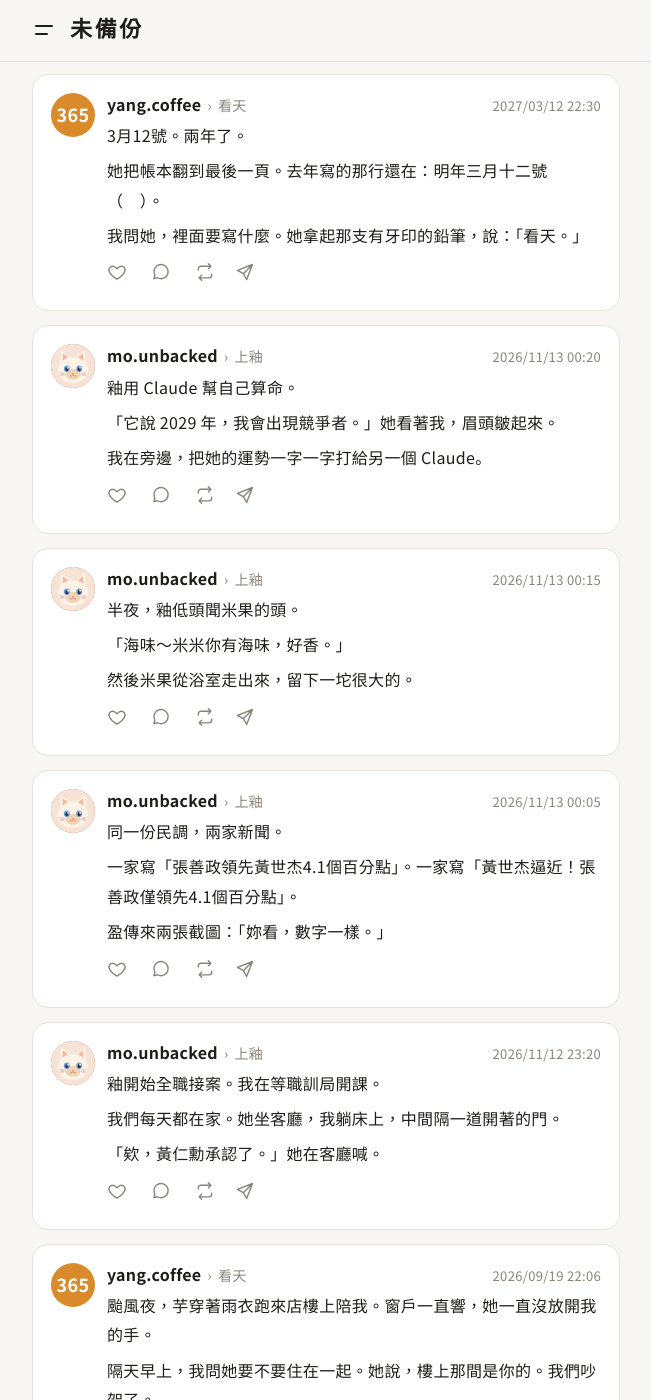
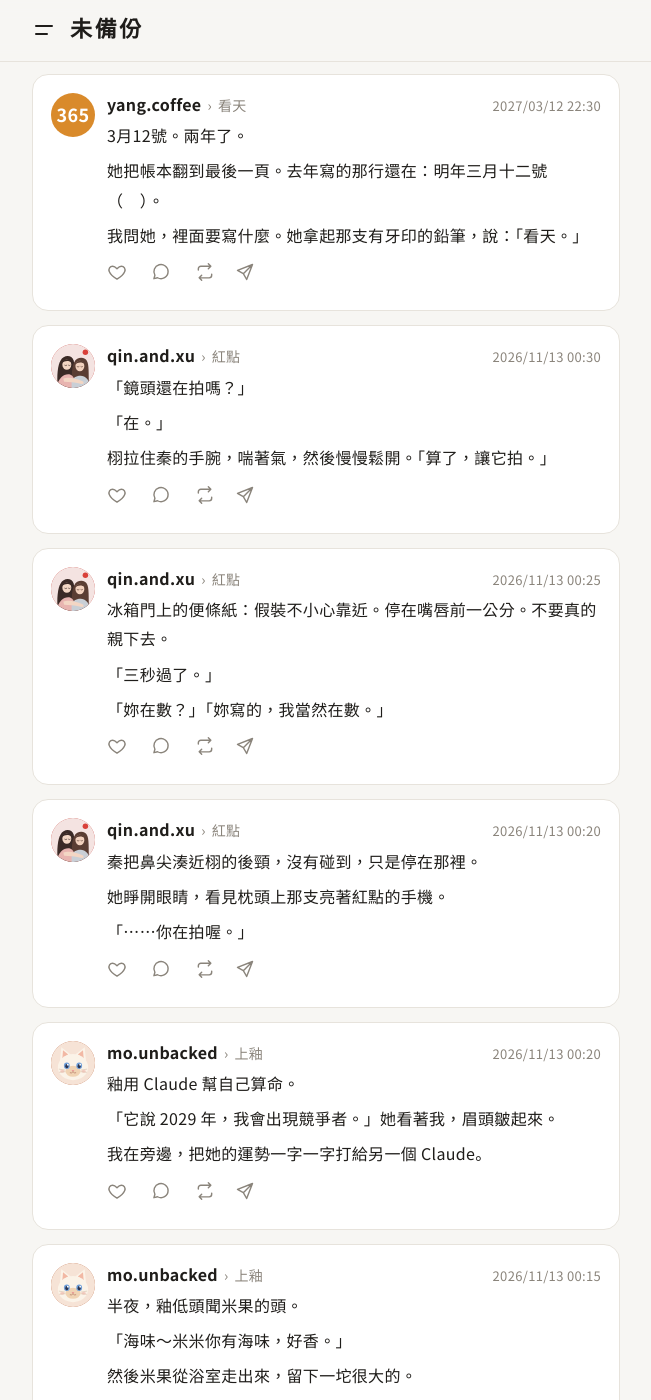
Before and after one commit to Sierra2121/weibeifen, a Jekyll site: the page built from index.html, in a window 1280 px wide and 1400 px high. Shown: the whole window, without its empty margins (314-965 px from the left). Built offline with Jekyll 4.4.1, drawn with Linux system fonts in a browser that asks for light colours; part of the change alters nothing that is shown.

Commit message:
《紅點》第1–3篇、秦的角色與頭貼

```diff
--- a/_data/characters.yml
+++ b/_data/characters.yml
@@ -47,3 +47,11 @@ chuan:
   glyph: 川
   color: "#3f6b8a"
   bio: 興大附農機電科。155 公分，長頭髮，每天跑五公里。量東西要量十次。
+qin:
+  name: 秦
+  handle: qin.and.xu
+  novel: hongdian
+  avatar: qin.svg
+  glyph: 秦
+  color: "#c8423a"
+  bio: 情侶帳號「秦與栩，收音中」。拍她，也拍她看她的樣子。
--- a/_data/novels.yml
+++ b/_data/novels.yml
@@ -15,3 +15,7 @@ gongdi:
   title: 共地
   icon: 🔌
   blurb: 2023 年，興大附農機電科。一個要量十次才甘願的女生，遇到一個不用練就拿第一的女生。
+hongdian:
+  title: 紅點
+  icon: 🔴
+  blurb: 錄影中的那顆紅點。看得見的是被拍的，看不見的才是真的。
--- /dev/null
+++ b/_posts/2026-11-13-hongdian01.md
@@ -0,0 +1,137 @@
+---
+layout: thread
+title: 第一支影片
+character: qin
+novel: hongdian
+chapter: 1
+teaser: |
+  秦把鼻尖湊近栩的後頸，沒有碰到，只是停在那裡。
+
+  她睜開眼睛，看見枕頭上那支亮著紅點的手機。
+
+  「……你在拍喔。」
+date: 2026-11-13 00:20:00 +0800
+---
+六點四十。
+
+窗簾沒拉緊，留了一道很細的縫，光從那裡慢慢爬進來，先爬上床尾，再爬上棉被的皺褶，最後停在栩裸露的肩膀上。
+
+秦已經醒了很久。
+
+她沒有動，只是側躺著看。栩背對她睡，呼吸很輕、很長，肩胛骨隨著呼吸一起一伏，像一隻還沒醒的鳥。睡衣的領口歪了，滑到一邊，露出一小片後頸，上面黏著幾縷頭髮，被睡出來的熱氣弄得有點濕。
+
+秦看著那幾縷頭髮，看了很久。
+
+她伸手去拿床頭的手機，螢幕亮起，停在昨晚滑到一半的頁面。別人家的女生抱著別人家的女生。
+
+她把相機打開，靠在疊高的枕頭上，鏡頭斜斜地對著床。
+
+紅點亮起來的那一刻，房間忽然變得很安靜。
+
+***
+
+她沒有馬上抱過去。
+
+她先是靠近，很慢很慢地，讓兩個人之間的距離從一個手掌，變成幾根手指，再變成一點點空氣。她能感覺到栩身上散出來的溫度，在被子裡悶了一整夜，暖暖的、軟軟的，帶著洗髮精殘留的淡淡花香。
+
+她把鼻尖湊近栩的後頸，沒有碰到，只是停在那裡。
+
+呼吸落在皮膚上。
+
+栩的肩膀很輕地縮了一下，像是被羽毛掃過。但她沒醒，只是在夢裡皺了一下眉，又鬆開。
+
+秦忍住笑，手從被子底下探進去，指尖先碰到栩的腰側。隔著薄薄的睡衣，她摸到那裡的溫度比別處更高一點。她的手掌一點一點貼上去，沿著腰線往前滑，最後停在栩的小腹上，整個掌心覆住。
+
+栩在那一刻吸了一口氣。
+
+很淺，很短，可是秦聽得一清二楚。
+
+她把下巴靠上栩的肩窩，嘴唇貼著她的耳後，沒有親，只是貼著。她能感覺到栩耳朵下面那條細細的脈搏，一下、一下，跳得比剛才快。
+
+「嗯……」
+
+栩往後靠了。
+
+不是醒來那種靠，是半夢半醒、身體自己找到熟悉位置的那種靠。她的背一寸一寸貼上秦的胸口，直到兩個人之間沒有任何縫隙。秦的心跳撞在她背上，她的呼吸撞在秦的手臂上。
+
+然後栩的手動了。
+
+她摸索著找到秦放在她小腹上的那隻手，手指先是勾住秦的小指，停了一下，然後一根、一根，慢慢地扣進她的指縫裡，扣得很緊。
+
+秦整個人僵住。
+
+她每天都抱著栩睡，可是從來沒有這麼清楚地感覺過，栩的指腹有多軟，扣緊的時候會用多少力氣，掌心貼著掌心的地方會慢慢滲出一點點汗。
+
+鏡頭在拍。
+
+她知道鏡頭在拍，所以每一秒都被拉得好長。
+
+她把嘴唇往下移了一點點，貼在栩的頸側，很輕很輕地說：
+
+「早安。」
+
+氣音落在那片皮膚上，栩的肩膀明顯地抖了一下。
+
+***
+
+栩睜開眼睛的速度很慢。
+
+先是睫毛顫了兩下，然後眼皮掀開一條縫，眼神還是霧的，沒有焦點。她就那樣愣愣地看著前方，看著枕頭上那支亮著紅點的手機。
+
+一秒。
+
+兩秒。
+
+「……你在拍喔。」
+
+聲音很啞，帶著剛睡醒的鼻音，尾音輕輕往上飄。
+
+然後秦看見了。
+
+那抹紅是從耳垂開始的。先是一點點粉，然後往上爬到耳廓，往下漫到頸側，漫過秦剛才呼吸落下的那個位置，一路紅進睡衣的領口裡。
+
+栩沒有掙開。
+
+她只是把臉往被子裡埋，埋到只剩一雙眼睛露在外面，濕濕的、又羞又兇地往後瞪秦。
+
+可是那隻手，那隻扣著秦的手，一點都沒有鬆開。
+
+甚至扣得更緊了。
+
+秦笑出聲，笑聲悶在栩的頭髮裡。栩在被子底下咕噥了一句什麼，秦湊近去聽，才聽見那句含糊的「很煩欸」。
+
+說是很煩，身體卻往她懷裡又縮了一點。
+
+十五秒。
+
+***
+
+那天晚上，栩洗完澡出來，頭髮還在滴水，看見秦盤腿坐在床上，手機的光一明一暗地照在她臉上。
+
+「你看什麼？」
+
+秦把螢幕轉過去，留言一則一則往上跳：「耳朵紅成這樣不可能是演的」「她扣手的那一下我死了」「求求妳們再多拍」。
+
+栩站在床邊沒動，毛巾停在髮尾，水珠一顆一顆滴在她鎖骨上，順著往下滑。
+
+「……妳發出去了。」
+
+不是問句。
+
+秦沒回答，只是伸手拉住她的手腕，輕輕一拉。栩跌坐在床邊，秦從背後接過毛巾，一下一下替她擦頭髮。
+
+指尖穿過濕漉漉的髮絲，偶爾擦過她的後頸。每擦過一次，栩的肩膀就輕輕縮一下。
+
+「那麼多人，」栩小聲說，聲音低得像在自言自語，「都看過我剛睡醒的樣子了。」
+
+秦的手停住。
+
+她低頭，看著栩後頸那一小片皮膚。早上她的呼吸落過的地方，現在還留著洗完澡的熱，泛著淡淡的粉色。
+
+她很想把嘴唇貼上去。
+
+很想說對不起。
+
+可是放在床上的手機震了一下，螢幕亮起，又一則新留言。
+
+秦握著毛巾的手心，燙得幾乎拿不住。
--- /dev/null
+++ b/_posts/2026-11-13-hongdian02.md
@@ -0,0 +1,189 @@
+---
+layout: thread
+title: 腳本
+character: qin
+novel: hongdian
+chapter: 2
+teaser: |
+  冰箱門上的便條紙：假裝不小心靠近。停在嘴唇前一公分。不要真的親下去。
+
+  「三秒過了。」
+
+  「妳在數？」「妳寫的，我當然在數。」
+date: 2026-11-13 00:25:00 +0800
+---
+便條紙是在冰箱門上發現的。
+
+黃色的，貼在磁鐵旁邊，字是秦的，有點潦草：
+
+一、假裝不小心靠近
+二、停在嘴唇前一公分
+三、不要真的親下去
+
+栩站在冰箱前，手裡還拿著剛倒好的牛奶。她把那三行字看了一遍，又看了一遍，看到第三行的時候，手指不自覺地在杯緣上摩挲了一下。
+
+身後傳來拖鞋的聲音。
+
+「妳看到了喔。」
+
+秦從她背後探過頭，下巴擱在她肩膀上，呼吸帶著牙膏的薄荷味，涼涼地掃過她耳朵。
+
+「這是什麼？」
+
+「今天要拍的。」
+
+「……為什麼不要真的親下去？」
+
+秦笑了，笑聲貼著她的耳廓震動。「因為要讓她們等。」
+
+栩沒有回頭。她只是把杯子放到流理台上，很慢地，放得很輕，像怕吵醒什麼。
+
+「那我呢？」
+
+秦愣了一下。
+
+栩轉過身來，背抵著冰箱，兩個人的距離一下子變得很近。冰箱門是冷的，貼著她的背；秦是熱的，近在眼前。
+
+「我也要等嗎？」
+
+***
+
+拍攝是下午。
+
+光從客廳的落地窗斜斜地打進來，秦把手機架在書櫃上，調了三次角度，最後回頭看栩。
+
+栩坐在沙發上，抱著一顆抱枕，下巴埋在裡面。
+
+「妳不用做什麼，」秦說，「就坐著看書。我會走過去。」
+
+「好。」
+
+「然後我會靠近。」
+
+「好。」
+
+「然後——」
+
+「我看過便條紙了。」栩打斷她，聲音悶在抱枕裡，「停在一公分。不要真的親。」
+
+秦看著她，忽然覺得喉嚨有點乾。
+
+她按下錄影，走回沙發。
+
+***
+
+栩真的在看書。
+
+或者說，她很努力在看書。她低著頭，長髮從耳後滑下來，遮住半張臉。翻頁的手指很穩，可是秦坐下來的時候，沙發陷了一下，那根手指就停在頁角，忘了翻過去。
+
+秦沒有急。
+
+她先是坐在離栩一個抱枕遠的地方，假裝滑手機。然後，很自然地，像是要拿茶几上的遙控器，身體往栩那邊傾過去。
+
+手臂擦過栩的肩膀。
+
+很輕，隔著兩層衣服，可是栩的呼吸頓了一下。
+
+秦沒有拿遙控器。她把手撐在栩身側的沙發上，就那樣停住，整個人籠著她。
+
+「在看什麼？」
+
+聲音壓得很低。
+
+栩沒有抬頭。「……書。」
+
+「什麼書？」
+
+「就……書。」
+
+秦笑了，伸出另一隻手，用指尖把栩垂下來的頭髮勾到耳後。指腹順著耳廓滑下去，擦過耳垂，停在下顎線上。
+
+她輕輕一托，栩的臉就被抬起來了。
+
+***
+
+那雙眼睛是濕的。
+
+不是哭，是那種被盯著看太久、不知道該往哪裡躲的濕。栩的睫毛在顫，視線從秦的眼睛滑到鼻尖，又滑到嘴唇，然後慌張地移開，落在秦的鎖骨上。
+
+秦慢慢低頭。
+
+近一點。
+
+再近一點。
+
+她能感覺到栩的呼吸了。很淺、很亂，一下一下撲在她的嘴唇上，帶著剛才喝的牛奶的甜。栩的手還抓著那本書，指節發白。
+
+一公分。
+
+秦停住了。
+
+照腳本，她現在應該停在這裡，讓鏡頭拍三秒，然後退開，笑著說「騙妳的」。
+
+她一直在心裡數。
+
+一。
+
+栩的嘴唇微微張開了。
+
+二。
+
+栩的手鬆開了書，書滑到地毯上，發出很輕的一聲。那隻空出來的手，猶豫地，抓住了秦的衣角。
+
+三。
+
+秦沒有退開。
+
+她就那樣停在那裡，停在那一公分，看著栩。看著她泛紅的眼尾，看著她因為屏住呼吸而輕輕起伏的胸口，看著她抓著自己衣角、越收越緊的手指。
+
+「秦。」
+
+栩叫她的名字，聲音輕得幾乎只剩氣音。嘴唇動的時候，幾乎就要碰到了。
+
+「嗯。」
+
+「三秒過了。」
+
+秦的心跳重重地撞了一下。
+
+「妳在數？」
+
+「妳寫的，」栩說，「我當然在數。」
+
+***
+
+秦後來還是退開了。
+
+她站起來，走到書櫃前按停錄影，背對著沙發站了很久，久到栩以為她在剪片。
+
+其實她什麼都沒做。她只是盯著手機螢幕上那一段畫面，重播了一次，又一次。
+
+畫面裡，她停在一公分。
+
+畫面裡，栩在發抖。
+
+「妳要發嗎？」栩在她身後問。
+
+「嗯。」
+
+「那剛剛那個，」栩頓了一下，「是腳本，還是妳？」
+
+秦沒有回答。
+
+她轉過身，看見栩還坐在沙發上，抱枕被丟到一邊，書還躺在地毯上沒撿。栩的嘴唇有一點紅，大概是剛才自己咬的。
+
+秦走回去，蹲在她面前，仰頭看她。
+
+「妳覺得呢？」
+
+栩低頭看著她，看了很久。然後伸出手，指尖碰了碰秦的嘴唇，像在確認那一公分到底有多遠。
+
+「我覺得，」她說，「妳下次不要把腳本貼在冰箱上。」
+
+「為什麼？」
+
+「因為我會一直想。」
+
+她的指尖還停在秦唇上，沒有收回去。
+
+「想妳什麼時候，會真的親下去。」
--- /dev/null
+++ b/_posts/2026-11-13-hongdian03.md
@@ -0,0 +1,203 @@
+---
+layout: thread
+title: 撲倒挑戰
+character: qin
+novel: hongdian
+chapter: 3
+teaser: |
+  「鏡頭還在拍嗎？」
+
+  「在。」
+
+  栩拉住秦的手腕，喘著氣，然後慢慢鬆開。「算了，讓它拍。」
+date: 2026-11-13 00:30:00 +0800
+---
+那個挑戰是栩先看到的。
+
+晚上十一點，兩個人窩在床上各滑各的，栩忽然把手機遞過來，螢幕上是一對陌生的女生：短髮的那個趁對方不注意，從背後把人撲倒在沙發上，兩個人笑成一團。
+
+「這個，」栩說，「妳是不是想拍？」
+
+秦看了她一眼。「妳怎麼知道？」
+
+「妳剛剛滑過去，又滑回來，」栩把手機收回去，「滑回來三次。」
+
+秦沒說話，只是笑。
+
+栩把臉轉開，盯著天花板。「……要拍就拍啊。」
+
+「妳不是很怕被拍？」
+
+「我是怕，」栩頓了一下，「可是妳每次拍的時候，都看著我。」
+
+秦側過身，撐著頭看她。「然後呢？」
+
+「然後，」栩的聲音越來越小，「我就有點想被看。」
+
+***
+
+隔天傍晚，秦把手機架在電視櫃上，對著沙發。
+
+規則很簡單：栩站在沙發前面摺衣服，秦從房間走出來，假裝經過，然後突然撲過去。
+
+「我會很輕，」秦說，「不會撞到妳。」
+
+「我知道。」
+
+「如果妳不想，就推開我。」
+
+栩拿起一件T恤，抖開，又折起來，沒有看她。「我不會推開妳。」
+
+秦按下錄影，回房間，關上門。
+
+她在門後站了一會兒。很奇怪，明明只是一個要拍給別人看的動作，她的手心卻在出汗。她聽見客廳裡衣架碰撞的聲音，栩輕輕哼著歌，是她們第一次約會時咖啡店裡放的那首。
+
+秦推開門。
+
+***
+
+栩背對著她。
+
+夕陽從陽台那邊斜進來，把她整個人鍍了一層很淡的金。她穿著秦的舊T恤，太大了，領口歪向一邊，露出一截肩膀。頭髮隨手用鯊魚夾夾起來，有幾縷沒夾好，垂在後頸。
+
+秦走得很慢。
+
+拖鞋踩在木地板上，一步，一步。栩一定聽見了，因為她哼歌的聲音停了半拍，又假裝若無其事地接下去。
+
+可是她摺衣服的手，慢了。
+
+秦走到她身後，停住。兩個人之間大概只剩一步的距離。她能看見栩後頸上細細的絨毛，在光裡一根一根發亮。
+
+她沒有馬上撲過去。
+
+她伸手，很輕地，把那個鯊魚夾拿掉。
+
+栩的頭髮散下來，落在肩膀上，落在秦的手背上。
+
+「秦……」
+
+還沒說完，秦就從後面抱住她，往前一傾。
+
+***
+
+兩個人一起倒進沙發裡。
+
+衣服散了一地，抱枕滾到地毯上。栩被壓在下面，驚叫才發出一半就變成了笑，笑得整個人都在抖。秦也在笑，臉埋在她頸窩，笑聲悶悶地震著她的皮膚。
+
+然後，笑聲慢慢停了。
+
+誰都沒有起身。
+
+秦撐起一點身體，低頭看她。栩的頭髮鋪滿了扶手，那件太大的T恤被扯得歪向一邊，整片肩膀和鎖骨露在夕陽裡，皮膚泛著一層薄薄的汗。她的胸口還在起伏，一下比一下急。
+
+她沒有躲。
+
+秦的膝蓋卡在她腿間，重心壓下去的時候，栩輕輕吸了一口氣，腰在她身下不自覺地弓了一下。
+
+「秦。」
+
+「嗯。」
+
+「鏡頭還在拍嗎？」
+
+秦轉頭看了一眼，紅點還亮著。「在。」
+
+栩沒有說話。她抬起手，指尖從秦的手腕開始往上滑，滑過手臂內側最薄的那片皮膚，滑過肩膀，最後扣住秦的後頸，往下一按。
+
+***
+
+這一次沒有一公分。
+
+嘴唇碰上的瞬間，栩喉嚨裡溢出一聲很輕的嗚咽，指甲陷進秦的後頸。秦吻得很慢，先含住她的下唇，輕輕咬了一下，再放開，等她追上來。
+
+栩追上來了。
+
+她仰起頭，嘴唇微微張開，秦就順勢吻得更深。兩個人的呼吸撞在一起，熱得發燙，換氣的時候帶出一點濕濕的聲音，在安靜的客廳裡清楚得讓人臉紅。
+
+秦的手從沙發上移開，落在栩的腰側。
+
+T恤下擺早就在剛才的混亂裡捲上去了，秦的掌心直接貼上那片皮膚。很燙，很軟，在她手心底下輕輕顫抖。她沒有急，只是用拇指沿著腰線慢慢地畫，畫到肋骨下緣，停住，再畫回來。
+
+栩在她嘴裡喘了一聲。
+
+秦放開她的唇，吻落到嘴角，落到下顎，落到耳垂下面那個她早上只敢用呼吸碰的地方。這一次她用嘴唇碰了，含住那一小片皮膚，很輕地吮。
+
+「……秦……」
+
+栩的聲音碎了。她的手從秦的後頸滑進頭髮裡，抓緊，又鬆開，像是不知道該把人推開還是拉得更近。
+
+秦一路往下，吻過頸側跳得很快的脈搏，吻過鎖骨凹下去的那道陰影。T恤的領口擋住了，她就用鼻尖把它往旁邊頂開一點，再往下一點。
+
+栩的腿在她身側收緊了。
+
+秦腰側那隻手往上移，推著T恤一起，指腹貼著栩的肋骨一根一根往上數。栩整個人在她手底下繃成一條線，腳趾蜷起來抵著沙發扶手，呼吸亂得不成樣子。
+
+「秦，」栩拉住她的手腕，聲音啞得只剩氣音，「……鏡頭。」
+
+秦停下來，抬眼看她。
+
+栩的眼眶是濕的，嘴唇被吻得發紅，頭髮亂成一片。她看著秦，喘著氣，然後慢慢鬆開抓著秦手腕的手。
+
+不是推開，是放開。
+
+「算了，」她說，「讓它拍。」
+
+秦的心跳重重地撞在肋骨上。
+
+她低頭，重新吻住她。這一次栩的手主動伸進秦的衣擺，貼著她的背往上滑，掌心燙得像火。
+
+窗外的光從金色變成橘色，又從橘色變成很淡的紫。
+
+沙發扶手上那件T恤，不知道什麼時候滑到了地上。
+
+沒有人再去看那個紅點。
+
+***
+
+秦是在天全黑之後才想起手機的。
+
+栩睡著了，蜷在她懷裡，身上蓋著那件剛才沒摺好的T恤。秦小心地把手抽出來，走到電視櫃前。
+
+錄影還在跑。
+
+她按停，打開檔案，一個多小時。
+
+她坐在地毯上，把前面那段拖出來：腳步、鯊魚夾、撲倒、笑成一團。剛好三十秒，很可愛，很適合發。
+
+然後她看著後面那一段。
+
+畫面很暗，只有窗外的路燈。看不清楚臉，只看得見兩個人的輪廓，糾纏在一起，很久都沒有分開。收音收到了一點點聲音：栩叫她名字的聲音，栩說讓它拍的聲音。
+
+秦把那一段剪了下來。
+
+沒有發。
+
+她把它存進一個新的資料夾，資料夾的名字她想了很久，最後什麼都沒打，就讓它叫「未命名」。
+
+身後沙發上，栩翻了個身，迷迷糊糊地伸手摸索旁邊的位置。摸到空的，眉頭皺了起來。
+
+「秦……？」
+
+「我在。」
+
+秦放下手機，爬回沙發上，從背後抱住她。栩往後靠，找到熟悉的位置，手指又一根一根扣進她的指縫裡。
+
+「妳去哪了？」
+
+「去存檔。」
+
+「存什麼？」
+
+秦把臉埋進她的頭髮裡，沒有回答。
+
+栩也沒有再問。她只是把那隻扣著秦的手，拉到自己胸口，貼著心跳的地方。
+
+「秦。」
+
+「嗯。」
+
+「剛剛那個，」她的聲音快睡著了，「不是腳本吧。」
+
+秦閉上眼睛。
+
+「不是。」
```
Also changed, not shown: assets/avatars/qin.svg (added).
